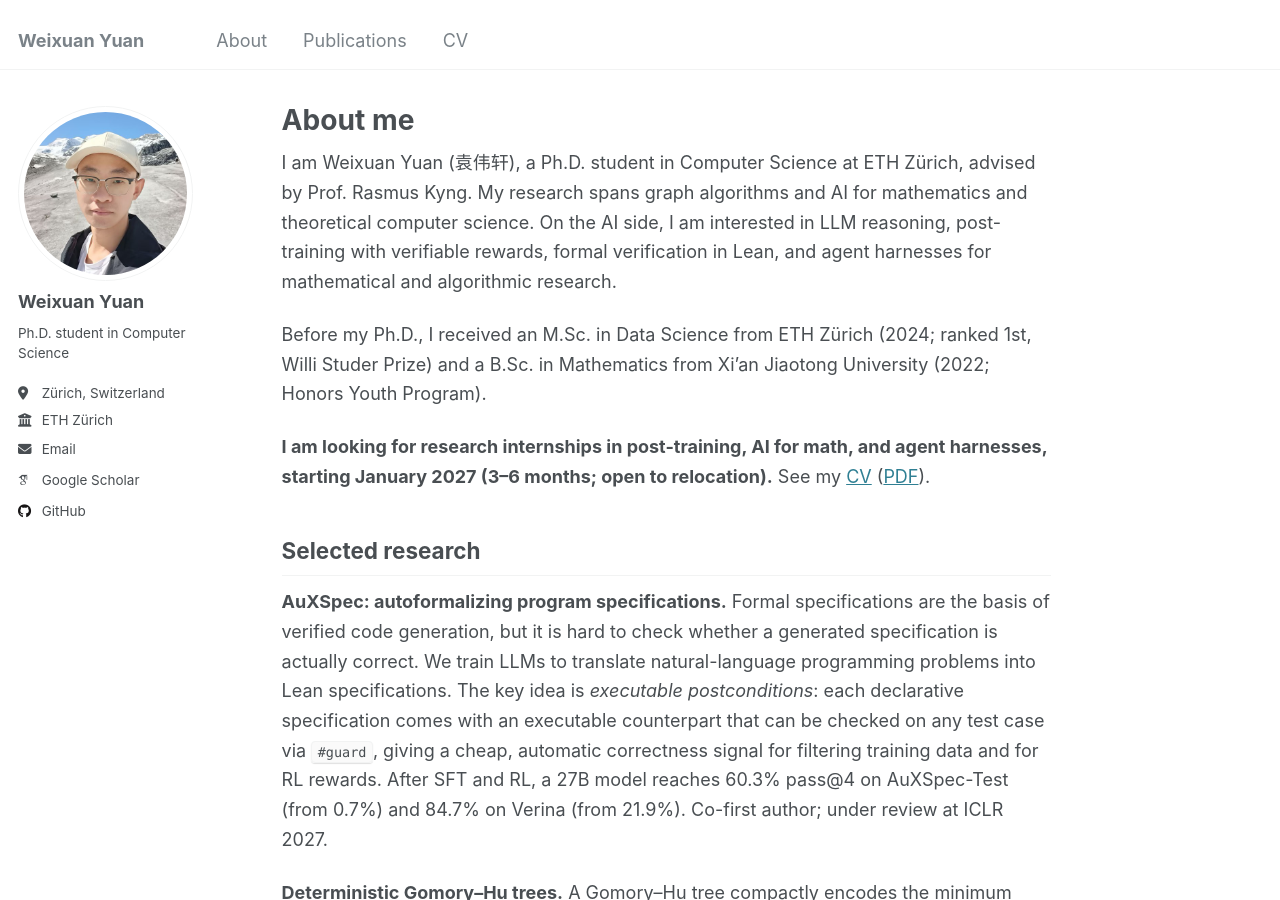
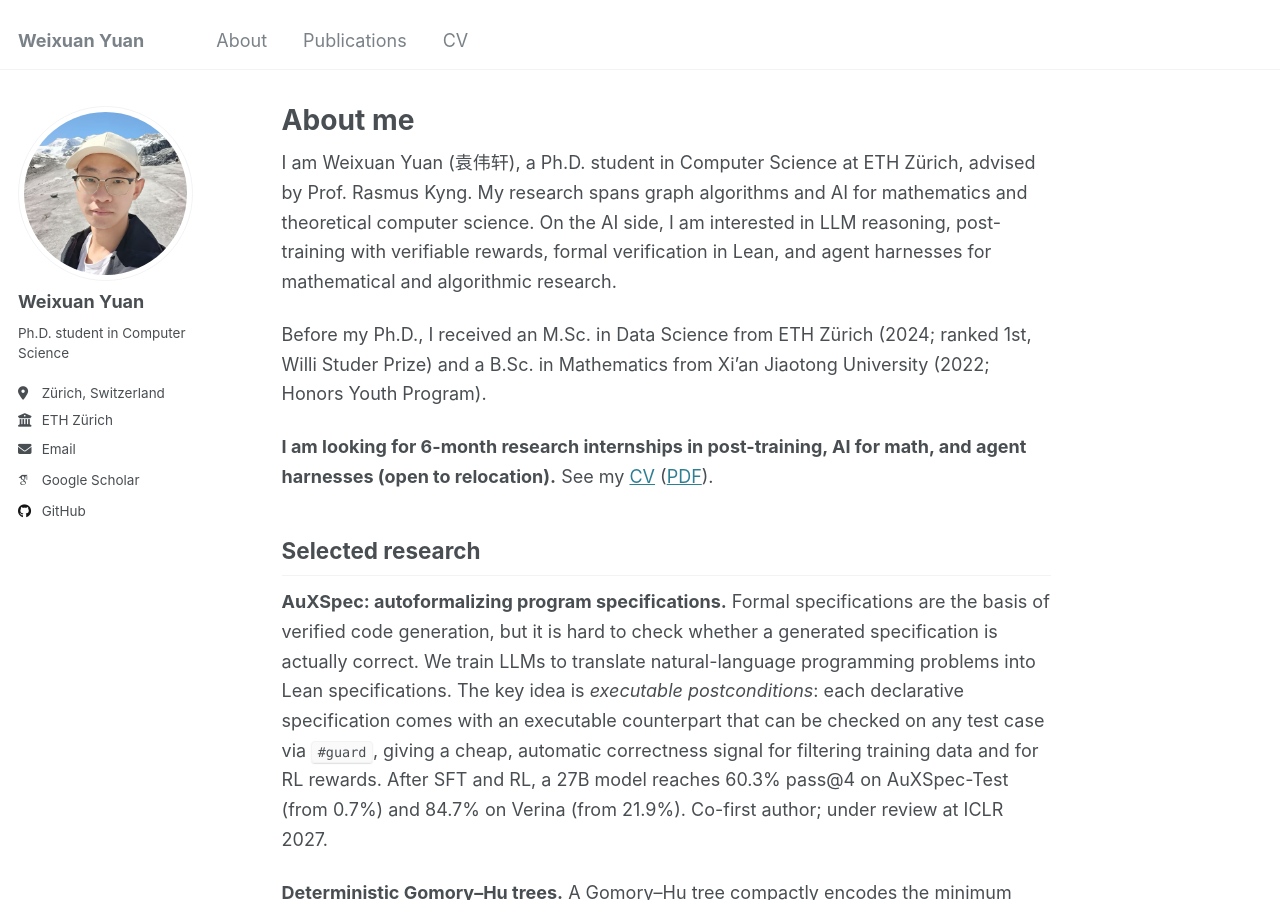
Before and after one commit to yzll0/yzll0.github.io, a Jekyll site: the page built from _pages/about.md, in a window 1280 px wide and 900 px high. Built offline with Jekyll 4.4.1, drawn with Linux system fonts in a browser that asks for light colours; some web fonts are replaced.

Commit message:
Internship: 6 months, drop start date

```diff
--- a/_pages/about.md
+++ b/_pages/about.md
@@ -11,7 +11,7 @@ I am Weixuan Yuan (袁伟轩), a Ph.D. student in Computer Science at ETH Züric
 
 Before my Ph.D., I received an M.Sc. in Data Science from ETH Zürich (2024; ranked 1st, Willi Studer Prize) and a B.Sc. in Mathematics from Xi'an Jiaotong University (2022; Honors Youth Program).
 
-**I am looking for research internships in post-training, AI for math, and agent harnesses, starting January 2027 (3–6 months; open to relocation).** See my [CV](/cv/) ([PDF](/files/Weixuan_Yuan_CV.pdf)).
+**I am looking for 6-month research internships in post-training, AI for math, and agent harnesses (open to relocation).** See my [CV](/cv/) ([PDF](/files/Weixuan_Yuan_CV.pdf)).
 
 ## Selected research
 
```
Also changed, not shown: _pages/cv.md (+1 -1 lines).
